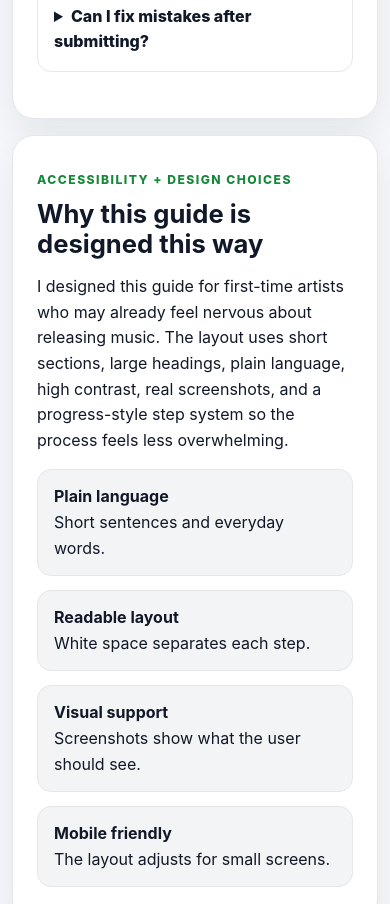
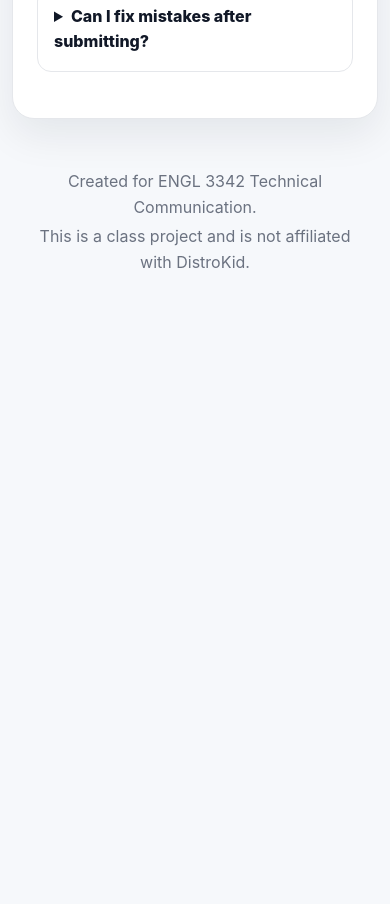
Before and after one commit to JulieGrza/Distrokid-Upload-Guide, a plain HTML site: page index.html in a window 390 px wide. Shown: the part 9600-10504 px from the top of the page. After the commit the page ends 9909 px from the top, so only its background shows below. Drawn offline with Linux system fonts and the light colour scheme.

Commit message:
Update index.html

```diff
--- a/index.html
+++ b/index.html
@@ -151,13 +151,7 @@
       <details><summary>Can I fix mistakes after submitting?</summary><p>Some edits may be possible, but it is better to catch mistakes before submitting. Spelling, artist names, and audio files should be reviewed carefully.</p></details>
     </section>
 
-    <section id="accessibility" class="section accessibility-section">
-      <p class="eyebrow">Accessibility + Design Choices</p>
-      <h2>Why this guide is designed this way</h2>
-      <p>I designed this guide for first-time artists who may already feel nervous about releasing music. The layout uses short sections, large headings, plain language, high contrast, real screenshots, and a progress-style step system so the process feels less overwhelming.</p>
-      <div class="access-grid"><div><strong>Plain language</strong><br />Short sentences and everyday words.</div><div><strong>Readable layout</strong><br />White space separates each step.</div><div><strong>Visual support</strong><br />Screenshots show what the user should see.</div><div><strong>Mobile friendly</strong><br />The layout adjusts for small screens.</div></div>
-    </section>
-  </main>
+
 
   <footer class="footer">
     <p>Created for ENGL 3342 Technical Communication.</p>
```
